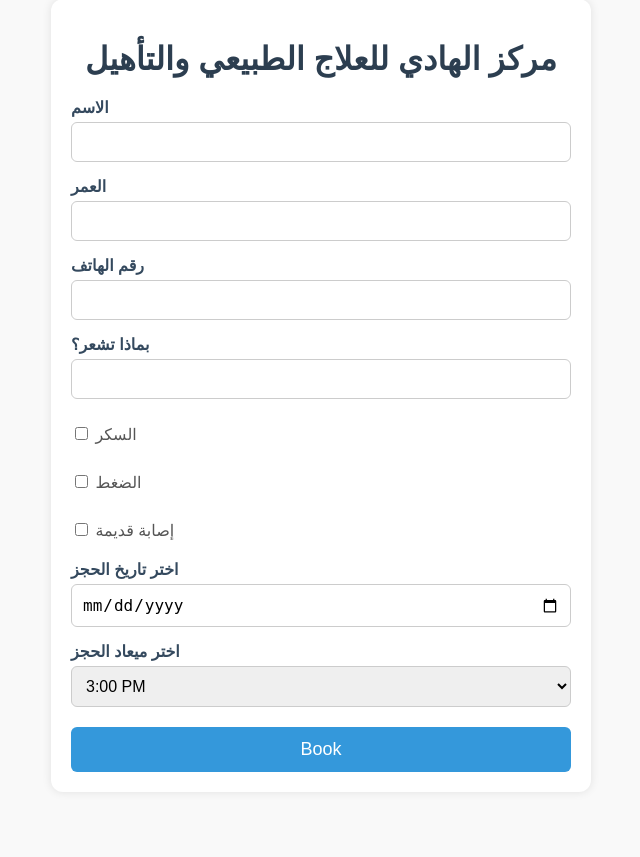
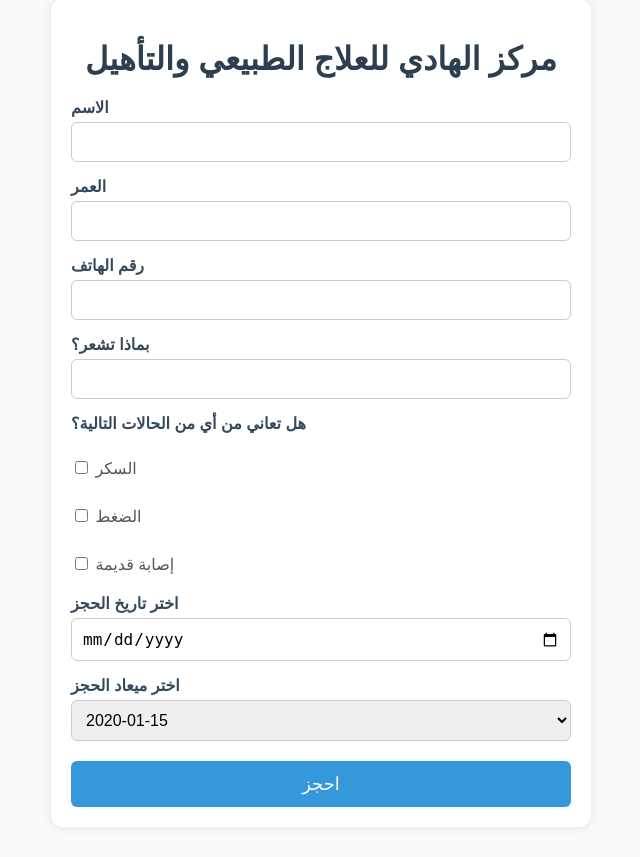
Before and after one commit to Taha444/clinic-booking, a Python web app: template templates/index.html in a window 1280 px wide. Shown: the part 31-888 px from the top of the page, without its empty margins (319-959 px from the left). Before the commit the page ends 803 px from the top, so only its background shows below. Run offline with Jinja, Linux system fonts and the light colour scheme; the template is opened without the code that fills it: most values are stand-ins (such as "Sample title", 1, 10 or a date in 2020).

Commit message:
Update index.html

```diff
--- a/templates/index.html
+++ b/templates/index.html
@@ -1,19 +1,21 @@
 <!DOCTYPE html>
-<html lang="en">
+<html lang="ar">
 <head>
     <meta charset="UTF-8">
     <title>El-Hady Clinic</title>
     <meta name="viewport" content="width=device-width, initial-scale=1.0">
     <link rel="stylesheet" href="/static/style.css">
     <script>
-        // Prevent selecting Fridays
+        // منع اختيار يوم الجمعة
         function disableFridays() {
             const dateInput = document.getElementById('date');
-            dateInput.addEventListener('input', function() {
+            dateInput.addEventListener('input', function () {
                 const selectedDate = new Date(this.value);
                 if (selectedDate.getDay() === 5) {
                     alert("العيادة مغلقة يوم الجمعة، يرجى اختيار يوم آخر.");
                     this.value = '';
+                } else {
+                    window.location.href = "/?date=" + this.value;
                 }
             });
         }
@@ -24,36 +26,36 @@
     <div class="container">
         <h1>مركز الهادي للعلاج الطبيعي والتأهيل</h1>
         <form action="/submit" method="POST">
-            <label>الاسم</label><input type="text" name="name" required>
-            <label>العمر</label><input type="number" name="age" required>
-            <label>رقم الهاتف</label><input type="tel" name="phone" required>
-            <label>بماذا تشعر؟</label><input type="text" name="pain" required>
+            <label>الاسم</label>
+            <input type="text" name="name" required>
+
+            <label>العمر</label>
+            <input type="number" name="age" required>
+
+            <label>رقم الهاتف</label>
+            <input type="tel" name="phone" required>
+
+            <label>بماذا تشعر؟</label>
+            <input type="text" name="pain" required>
+
+            <label>هل تعاني من أي من الحالات التالية؟</label>
             <div class="checkbox-group">
                 <label><input type="checkbox" name="conditions" value="Diabetes"> السكر</label>
                 <label><input type="checkbox" name="conditions" value="High Blood Pressure"> الضغط</label>
                 <label><input type="checkbox" name="conditions" value="Old Injury"> إصابة قديمة</label>
             </div>
+
             <label>اختر تاريخ الحجز</label>
-            <input type="date" id="date" name="date" required min="2025-08-07">
+            <input type="date" id="date" name="date" required min="2025-08-07" value="{{ selected_date }}">
+
             <label>اختر ميعاد الحجز</label>
             <select name="appointment" required>
-                <option value="3:00 PM">3:00 PM</option>
-                <option value="3:30 PM">3:30 PM</option>
-                <option value="4:00 PM">4:00 PM</option>
-                <option value="4:30 PM">4:30 PM</option>
-                <option value="5:00 PM">5:00 PM</option>
-                <option value="5:30 PM">5:30 PM</option>
-                <option value="6:00 PM">6:00 PM</option>
-                <option value="6:30 PM">6:30 PM</option>
-                <option value="7:00 PM">7:00 PM</option>
-                <option value="7:30 PM">7:30 PM</option>
-                <option value="8:00 PM">8:00 PM</option>
-                <option value="8:30 PM">8:30 PM</option>
-                <option value="9:00 PM">9:00 PM</option>
-                <option value="9:30 PM">9:30 PM</option>
-                <option value="10:00 PM">10:00 PM</option>
+                {% for time in available_times %}
+                    <option value="{{ time }}">{{ time }}</option>
+                {% endfor %}
             </select>
-            <button type="submit">Book</button>
+
+            <button type="submit">احجز</button>
         </form>
     </div>
 </body>
```
